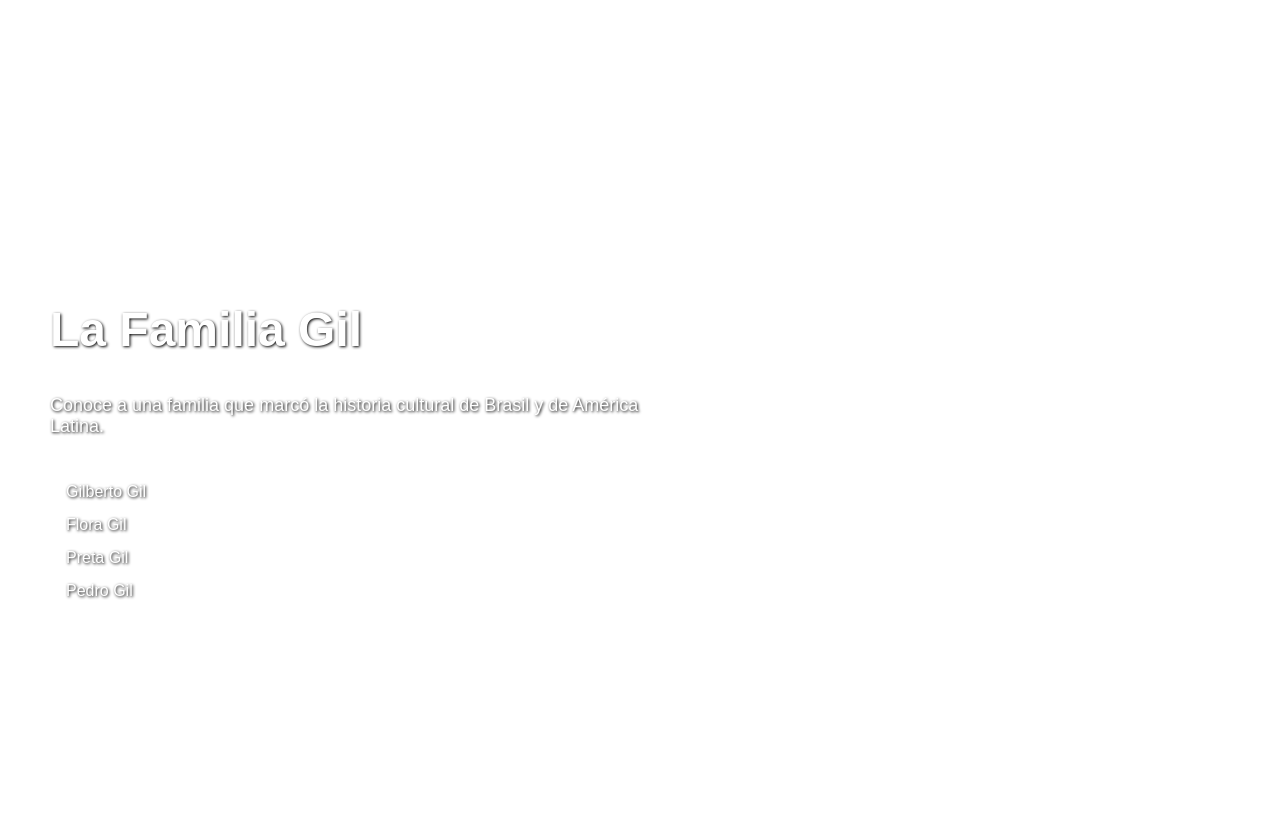
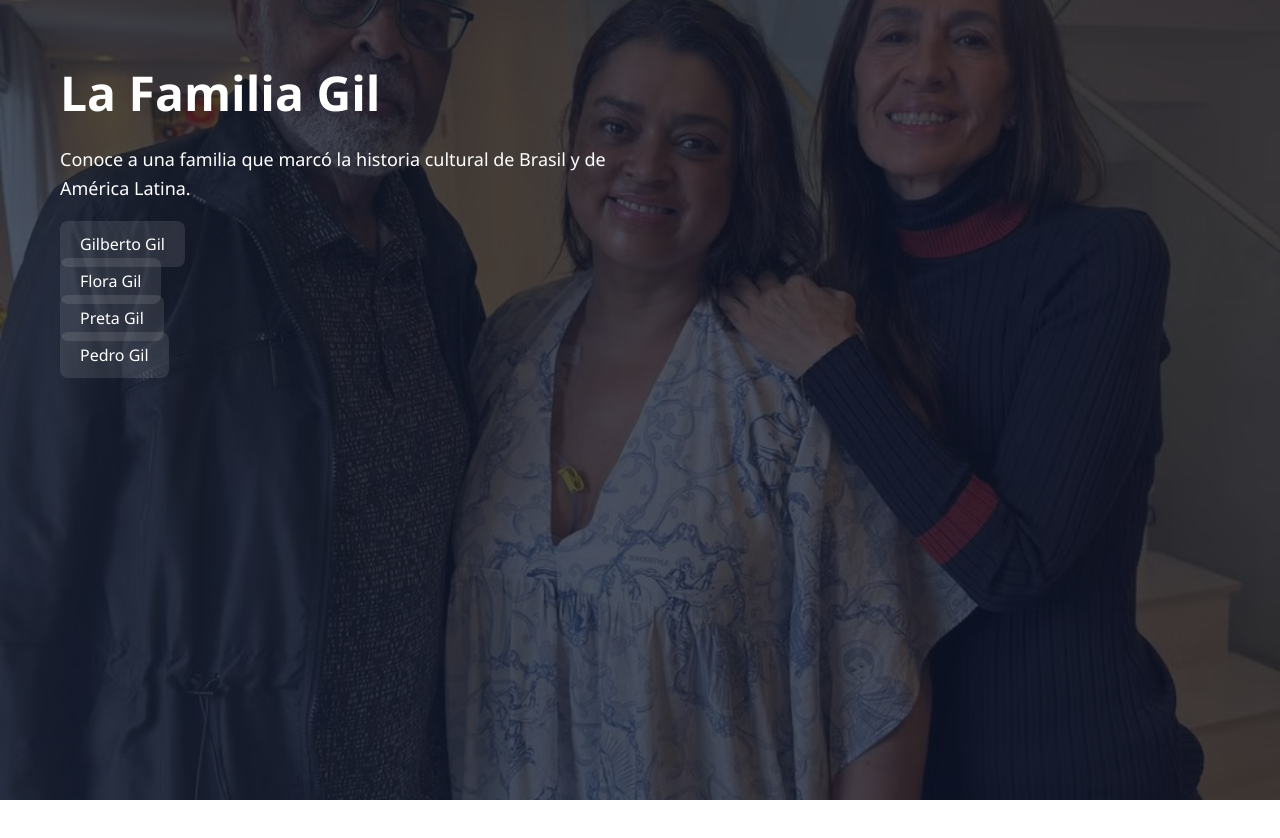
Before and after one commit to henriquevieiraneto/familia-gil, a plain HTML site: page index.html in a window 1280 px wide. After the commit the page ends 800 px from the top, so only its background shows below. Drawn offline with Linux system fonts and the light colour scheme.

Commit message:
en español

```diff
--- a/flora/script.js
+++ b/flora/script.js
@@ -1,3 +1,3 @@
 function mostrarMensagem() {
-    alert("¡Flora Gil impulsa la cultura brasileña con talento y corazón!");
-  }
+  alert("Flora Gil é força, criatividade e coração da cultura brasileira!");
+}
--- a/flora/style.css
+++ b/flora/style.css
@@ -1,19 +1,25 @@
 body {
-    font-family: Georgia, serif;
-    background-color: #fff7f0;
-    color: #4a2e1c;
-    padding: 30px;
-  }
-
-  h1 {
-    color: #d17b00;
-  }
-
-  a {
-    text-decoration: none;
-    color: #a04a00;
-  }
-
-  a:hover {
-    text-decoration: underline;
-  }
+  background: url('../img/flora.jpg') no-repeat center center;
+  background-size: cover;
+  font-family: 'Segoe UI', sans-serif;
+  color: #fff;
+  padding: 50px;
+  text-shadow: 1px 1px 3px #000;
+  min-height: 100vh;
+  margin: 0;
+}
+a {
+  color: #f2f2f2;
+}
+button {
+  background-color: rgba(255, 255, 255, 0.2);
+  color: #fff;
+  padding: 10px 16px;
+  border: none;
+  border-radius: 8px;
+  cursor: pointer;
+  transition: background-color 0.3s ease;
+}
+button:hover {
+  background-color: rgba(255, 255, 255, 0.4);
+}
--- a/gilberto/script.js
+++ b/gilberto/script.js
@@ -1,3 +1,3 @@
 function mostrarMensagem() {
-    alert("¡Gilberto Gil transformó la cultura de Brasil con su música y su visión política!");
-  }
+  alert("¡Gilberto Gil transformó la cultura de Brasil con su música y visión!");
+}
--- a/gilberto/style.css
+++ b/gilberto/style.css
@@ -1,19 +1,26 @@
 body {
-    font-family: "Trebuchet MS", sans-serif;
-    background-color: #f1fff7;
-    color: #204c37;
-    padding: 30px;
-  }
+  background: url('../img/gilberto.jpg') no-repeat center center;
+  background-size: cover;
+  font-family: 'Segoe UI', sans-serif;
+  color: #fff;
+  padding: 50px;
+  text-shadow: 1px 1px 3px #000;
+  min-height: 100vh;
+}
+a {
+  color: #e0e0e0;
+}
 
-  h1 {
-    color: #187b4d;
-  }
+button {
+  background-color: rgba(255, 255, 255, 0.15);
+  color: #fff;
+  padding: 10px 18px;
+  border: none;
+  border-radius: 8px;
+  cursor: pointer;
+  transition: background-color 0.3s ease;
+}
 
-  a {
-    text-decoration: none;
-    color: #187b4d;
-  }
-
-  a:hover {
-    text-decoration: underline;
-  }
+button:hover {
+  background-color: rgba(255, 255, 255, 0.35);
+}
--- a/index.html
+++ b/index.html
@@ -7,6 +7,7 @@
   <script defer src="script.js"></script>
 </head>
 <body>
+  <main>
     <h1>La Familia Gil</h1>
     <p>Conoce a una familia que marcó la historia cultural de Brasil y de América Latina.</p>
 
@@ -16,5 +17,6 @@
       <li><a href="preta/index.html">Preta Gil</a></li>
       <li><a href="pedro/index.html">Pedro Gil</a></li>
     </ul>
+  </main>
 </body>
 </html>
--- a/pedro/script.js
+++ b/pedro/script.js
@@ -1,3 +1,3 @@
 function mostrarMensagem() {
-    alert("Pedro Gil sigue presente en la memoria y el corazón de su familia.");
-  }
+  alert("Pedro Gil vive na memória e na arte da família que tanto o ama.");
+}
--- a/pedro/style.css
+++ b/pedro/style.css
@@ -1,19 +1,25 @@
 body {
-    font-family: 'Verdana', sans-serif;
-    background-color: #eef3f9;
-    color: #2b3a4a;
-    padding: 30px;
-  }
-
-  h1 {
-    color: #395174;
-  }
-
-  a {
-    text-decoration: none;
-    color: #395174;
-  }
-
-  a:hover {
-    text-decoration: underline;
-  }
+  background: url('../img/pedro.jpg') no-repeat center center;
+  background-size: cover;
+  font-family: 'Segoe UI', sans-serif;
+  color: #ffffff;
+  padding: 50px;
+  text-shadow: 1px 1px 3px #000;
+  min-height: 100vh;
+  margin: 0;
+}
+a {
+  color: #eeeeee;
+}
+button {
+  background-color: rgba(255, 255, 255, 0.15);
+  color: #fff;
+  padding: 10px 16px;
+  border: none;
+  border-radius: 8px;
+  cursor: pointer;
+  transition: background-color 0.3s ease;
+}
+button:hover {
+  background-color: rgba(255, 255, 255, 0.3);
+}
--- a/preta/script.js
+++ b/preta/script.js
@@ -1,3 +1,3 @@
 function mostrarMensagem() {
-    alert("¡Preta Gil lucha por el arte, el amor y la inclusión!");
-  }
+  alert("Preta Gil é arte, coragem e orgulho para o Brasil!");
+}
--- a/preta/style.css
+++ b/preta/style.css
@@ -1,19 +1,25 @@
 body {
-    font-family: 'Arial', sans-serif;
-    background-color: #fcecef;
-    color: #30192e;
-    padding: 30px;
-  }
-
-  h1 {
-    color: #b90e5c;
-  }
-
-  a {
-    text-decoration: none;
-    color: #b90e5c;
-  }
-
-  a:hover {
-    text-decoration: underline;
-  }
+  background: url('../img/preta.jpg') no-repeat center center;
+  background-size: cover;
+  font-family: 'Segoe UI', sans-serif;
+  color: #ffffff;
+  padding: 50px;
+  text-shadow: 1px 1px 3px #000;
+  min-height: 100vh;
+  margin: 0;
+}
+a {
+  color: #f8f8f8;
+}
+button {
+  background-color: rgba(255, 255, 255, 0.15);
+  color: #fff;
+  padding: 10px 18px;
+  border: none;
+  border-radius: 8px;
+  cursor: pointer;
+  transition: background-color 0.3s ease;
+}
+button:hover {
+  background-color: rgba(255, 255, 255, 0.35);
+}
--- a/script.js
+++ b/script.js
@@ -1,12 +1,8 @@
-console.log("Bem-vindo ao site da Família Gil!");
-
-// Adiciona um efeito ao clicar nos links
 document.addEventListener("DOMContentLoaded", () => {
   const links = document.querySelectorAll("a");
-
   links.forEach(link => {
     link.addEventListener("click", () => {
-      console.log(`Você clicou em: ${link.textContent}`);
+      console.log(`Você acessou: ${link.textContent}`);
     });
   });
 });
--- a/style.css
+++ b/style.css
@@ -1,54 +1,65 @@
-/* Estilo global para a página principal (index.html) */
+* {
+  margin: 0;
+  padding: 0;
+  box-sizing: border-box;
+}
 
 body {
-    font-family: Arial, sans-serif;
-    background-image: url('img/fundo-principal.jpg');
+  font-family: 'Segoe UI', sans-serif;
+  background-image: url('img/familia.avif');
   background-size: cover;
   background-position: center;
   background-repeat: no-repeat;
-    color: #ffffff;
-    padding: 50px;
-    text-shadow: 1px 1px 3px #000000;
   min-height: 100vh;
-    margin: 0;
-    display: flex;
-    flex-direction: column;
-    justify-content: center;
+  position: relative;
+  color: #fff;
+  overflow: hidden;
 }
 
-  /* Título da página */
+body::before {
+  content: '';
+  position: absolute;
+  inset: 0;
+  background-color: rgba(15, 23, 42, 0.75);
+  z-index: 0;
+}
+
+main {
+  position: relative;
+  z-index: 1;
+  padding: 60px;
+  max-width: 700px;
+}
+
 h1 {
   font-size: 48px;
   margin-bottom: 20px;
-    color: #ffffff;
+  font-weight: bold;
 }
 
-  /* Parágrafo de introdução */
 p {
   font-size: 18px;
-    max-width: 600px;
   margin-bottom: 30px;
+  line-height: 1.6;
 }
 
-  /* Lista de links para os membros da família */
 ul {
   list-style: none;
-    padding: 0;
+  display: flex;
+  flex-direction: column;
+  gap: 15px;
 }
 
-  li {
-    margin-bottom: 15px;
+li a {
+  text-decoration: none;
+  background-color: rgba(255, 255, 255, 0.1);
+  color: #fff;
+  padding: 12px 20px;
+  border-radius: 8px;
+  transition: background-color 0.3s, transform 0.2s;
 }
 
-  a {
-    text-decoration: none;
-    background-color: rgba(255, 255, 255, 0.15);
-    color: #fff;
-    padding: 10px 16px;
-    border-radius: 8px;
-    transition: background-color 0.3s ease;
+li a:hover {
+  background-color: rgba(255, 255, 255, 0.3);
+  transform: translateY(-2px);
 }
-
-  a:hover {
-    background-color: rgba(255, 255, 255, 0.3);
-  }
```
Also changed, not shown: flora/index.html (+6 -5 lines), gilberto/index.html (+7 -7 lines), pedro/index.html (+7 -5 lines), preta/index.html (+7 -5 lines). Lines whose indentation alone changed are shown as unchanged.
